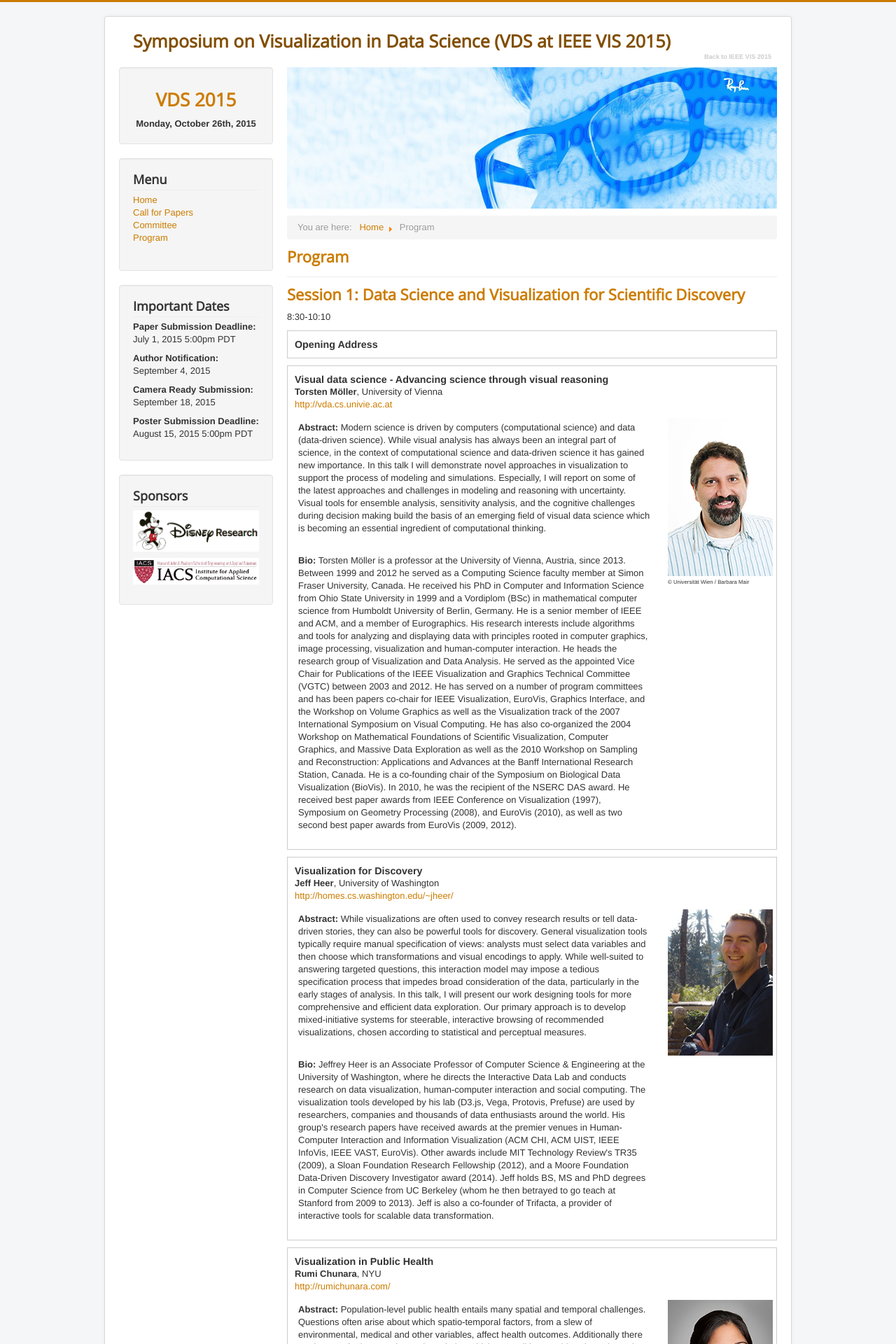
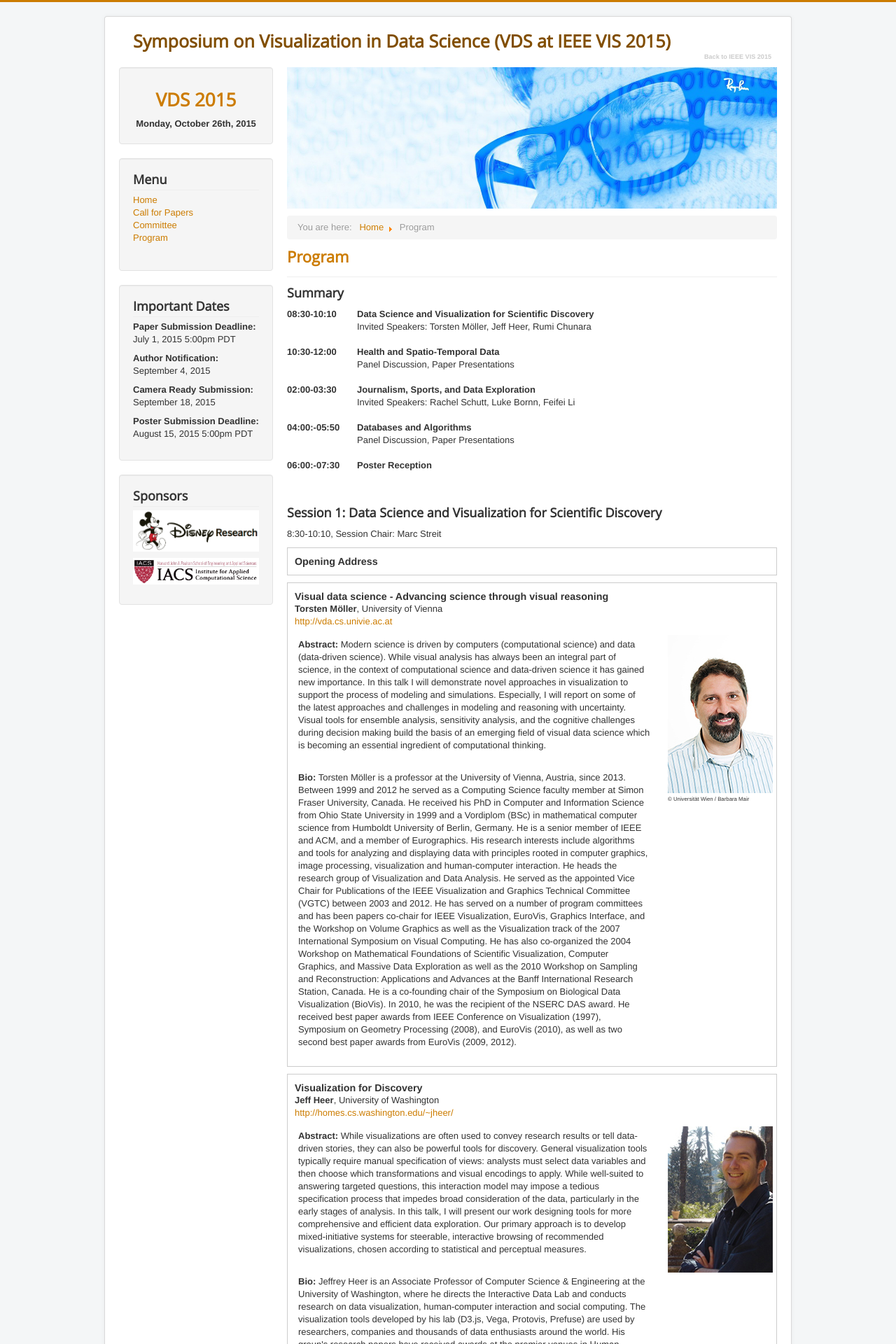
Before and after one commit to ngehlenborg/2017, a Jekyll site: the page built from program.md, in a window 1280 px wide. Shown: the top 1920 px of the page at 70% size. Built offline with Jekyll 4.4.1, drawn with Linux system fonts in a browser that asks for light colours; some of the changed text lies outside the part shown.

Commit message:
added program summary, some style updates

```diff
--- a/_layouts/program.html
+++ b/_layouts/program.html
@@ -4,9 +4,25 @@ layout: page
 
 <!-- use talk.position and talk.time -->
 
+<h3>Summary</h3>
+<div class="sumTime">08:30-10:10</div> <div class="sumContent">Data Science and Visualization for Scientific Discovery</div>
+    <div>Invited Speakers: Torsten Möller, Jeff Heer, Rumi Chunara</div>
+<br />
+<div class="sumTime">10:30-12:00</div>  <div class="sumContent">Health and Spatio-Temporal Data</div>
+<div>Panel Discussion, Paper Presentations</div>
+<br />
+<div class="sumTime">02:00-03:30</div>  <div class="sumContent"> Journalism, Sports, and Data Exploration</div>
+<div>Invited Speakers: Rachel Schutt, Luke Bornn, Feifei Li</div>
+<br />
+<div class="sumTime">04:00:-05:50</div>  <div class="sumContent">Databases and Algorithms</div>
+<div>Panel Discussion, Paper Presentations</div>
+<br />
+<div class="sumTime">06:00:-07:30</div>  <div class="sumContent">Poster Reception</div>
 
-<h2>Session 1: Data Science and Visualization for Scientific Discovery</h2>
-<span class="time">8:30-10:10</span>
+<br>
+<br>
+<h3>Session 1: Data Science and Visualization for Scientific Discovery</h3>
+<span class="time">8:30-10:10, Session Chair: Marc Streit </span>
 
 <div class="talk">
     <div class="ttitle">Opening Address</div>
@@ -19,8 +35,8 @@ layout: page
 {% include invited_talk.html time="8:40-10:10" key="chunara" %}
 
 <br>
-<h2>Session 2: Health and Spatio-Temporal Data</h2>
-<span class="time">10:30-12:00</span>
+<h3>Session 2: Health and Spatio-Temporal Data</h3>
+<span class="time">10:30-12:00, Session Chair: Hanspeter Pfister</span>
 
 <div class="talk">
     <div class="ttitle">Panel I: Challenges in Visualization for Data Science</div>
@@ -35,8 +51,8 @@ layout: page
 
 
 <br>
-<h2>Session 3: Journalism, Sports, and Data Exploration</h2>
-<span class="time">2:00-3:30</span>
+<h3>Session 3: Journalism, Sports, and Data Exploration</h3>
+<span class="time">2:00-3:30, Session Chair: Alexander Lex</span>
 
 {% include invited_talk.html time="8:40-10:10" key="schutt" %}
 
@@ -46,8 +62,8 @@ layout: page
 
 
 <br>
-<h2>Session 4: Databases and Algorithms</h2>
-<span class="time">4:00-5:50</span>
+<h3>Session 4: Databases and Algorithms</h3>
+<span class="time">4:00-5:50, Session Chair: Claudio Silva</span>
 
 <div class="talk">
     <div class="ttitle">Panel II: Challenges in Visualization for Data Science</div>
@@ -67,7 +83,7 @@ layout: page
 
 
  <br />
-<h2>Poster Reception</h2>
+<h3>Poster Reception</h3>
 <span class="time">6:00-7:30</span>
 <br />
 <br />
```
Also changed, not shown: css/main.css.
